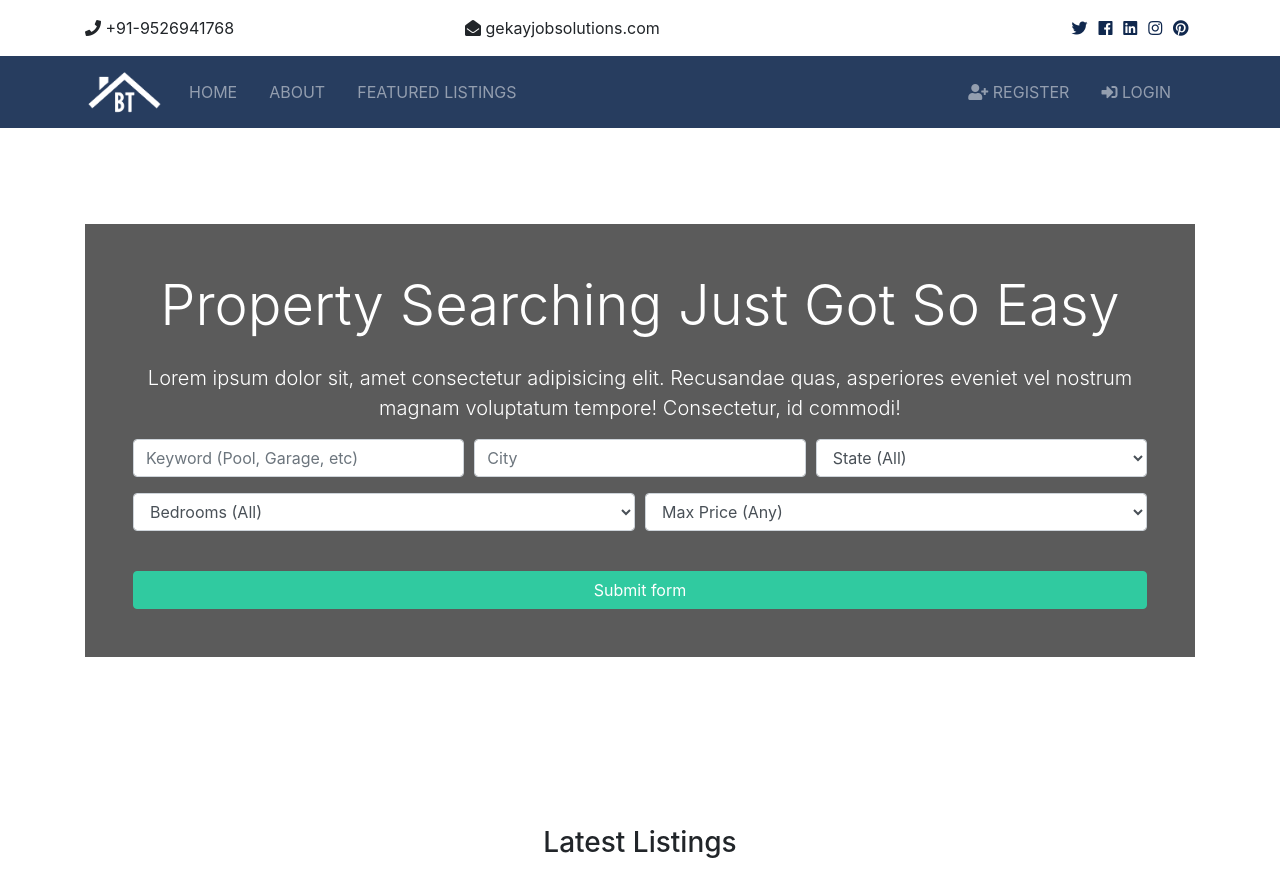
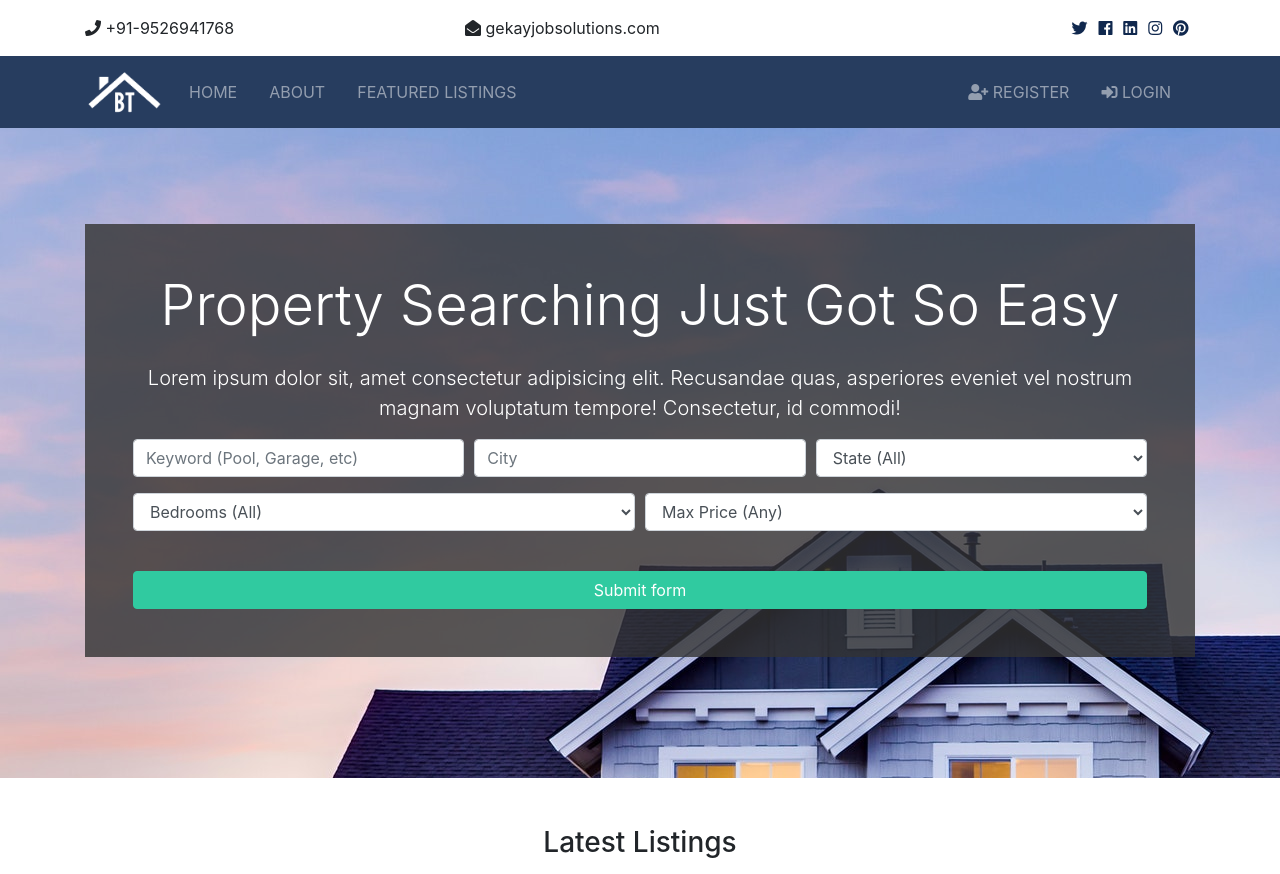
Before and after one commit to akhilgkrishnan/GekayRealEstate, a Django app: template templates/pages/index.html in a window 1280 px wide. Shown: the top 874 px of the page. Run offline with Django 3.2, Linux system fonts and the light colour scheme; the template is opened without the code that fills it, so the values that code supplies are empty; some libraries are stand-ins or nearby versions.

Commit message:
small style change

```diff
--- a/djangofirst/static/css/style.css
+++ b/djangofirst/static/css/style.css
@@ -15,7 +15,8 @@ img {
   margin-right: 0.4rem; }
 
 #showcase {
-  background: url(../img/showcase.jpg) no-repeat top center fixed/cover;
+  background-image: url(../img/showcase.jpg) no-repeat top center fixed/cover;
+  background: url(../img/showcase.jpg) ;
   position: relative;
   min-height: 650px;
   color: #fff;
```
